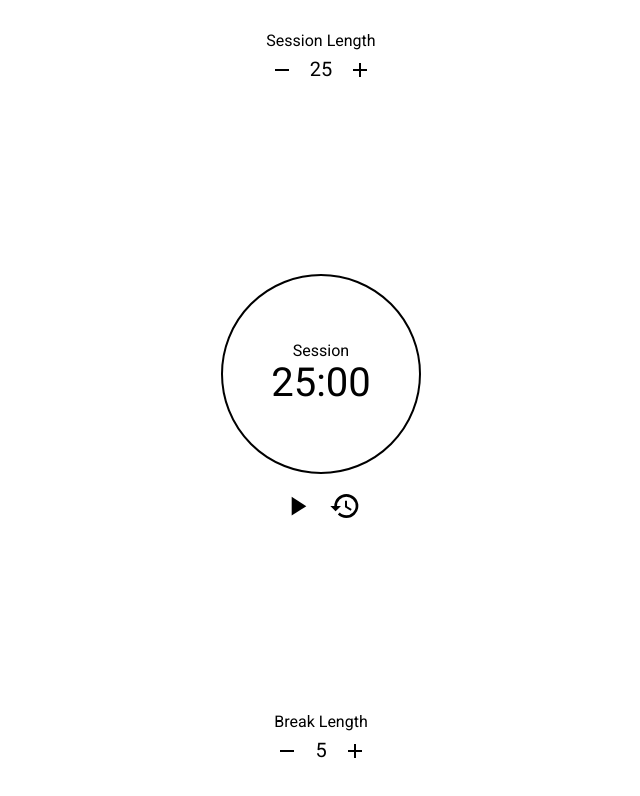
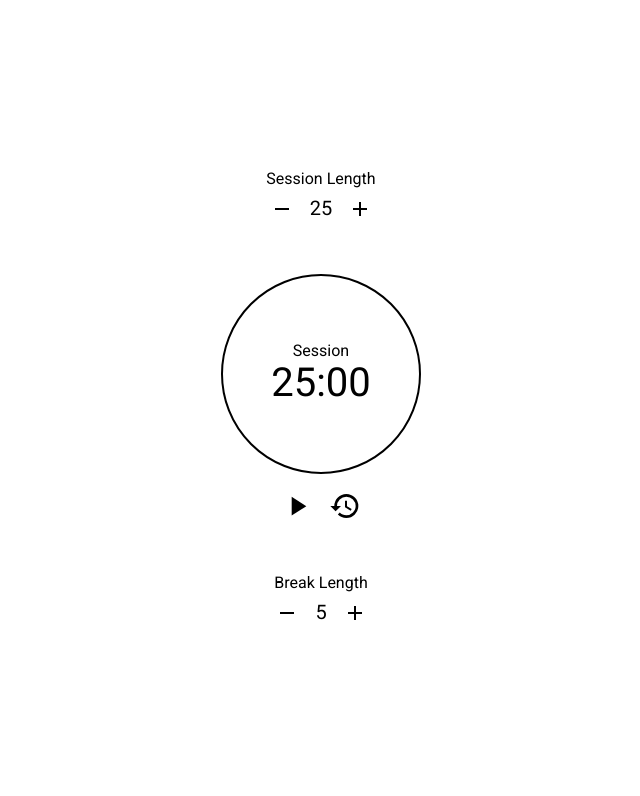
Before and after one commit to VERSAYANA/pomodoro-clock, a React (Create React App) app: page / in a window 1280 px wide. Shown: the top 796 px of the page, without its empty margins (319-959 px from the left). Built offline with nearby package versions, Linux system fonts and the light colour scheme.

Commit message:
Change postion of Length components

```diff
--- a/src/App.css
+++ b/src/App.css
@@ -6,6 +6,6 @@
   font-family: 'Roboto', sans-serif;
   display: flex;
   flex-direction: column;
-  justify-content: space-between;
+  justify-content: center;
   padding: 32px;
 }
--- a/src/components/TimerWrapper/TimerWrapper.css
+++ b/src/components/TimerWrapper/TimerWrapper.css
@@ -2,4 +2,5 @@
   display: flex;
   flex-direction: column;
   align-items: center;
+  margin: 48px 0;
 }
```
